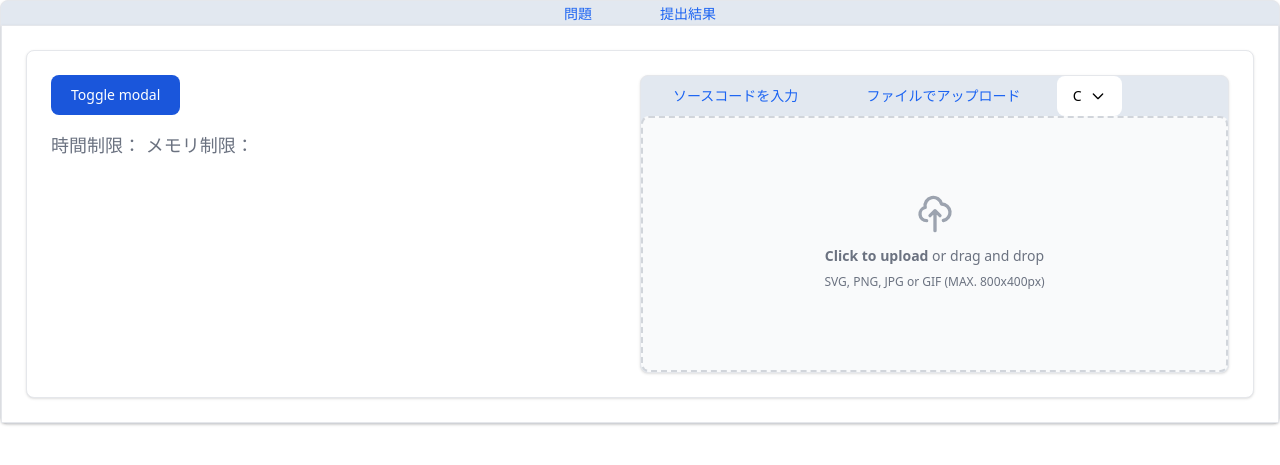
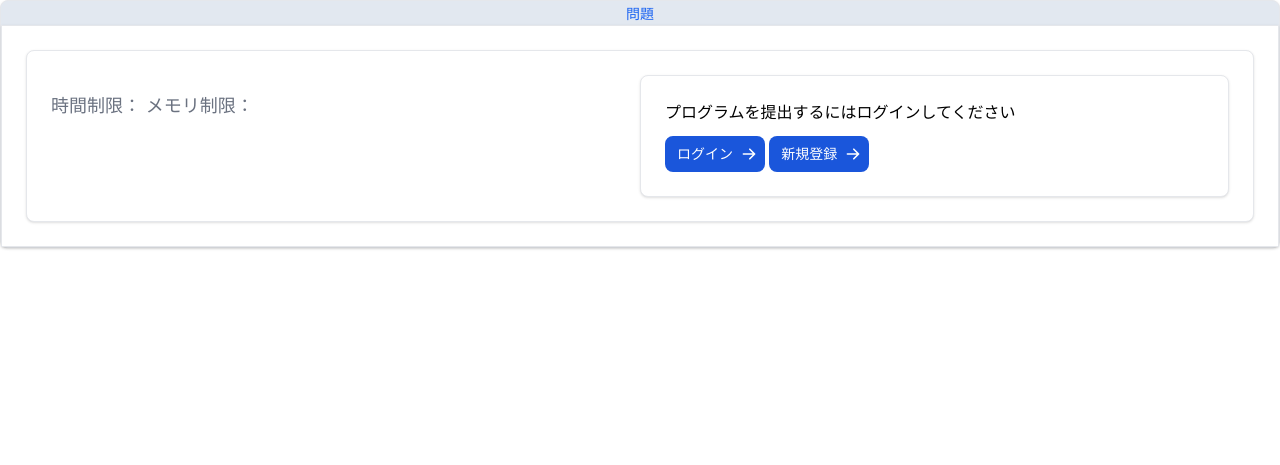
Before and after one commit to mtaku3/capybara-online-judge, a PHP site: template src/App/Presentation/Template/Problem.twig in a window 1280 px wide. Shown: the part 120-585 px from the top of the page. Run offline with PHP 8.4, Linux system fonts and the light colour scheme; the template is opened without the code that fills it, so the values that code supplies are empty; style sheets or scripts are compiled from the project's sources; some libraries are stand-ins or nearby versions.

Commit message:
feat:問題詳細ページの実装

```diff
--- a/src/App/Presentation/Template/Problem.twig
+++ b/src/App/Presentation/Template/Problem.twig
@@ -1,18 +1,44 @@
 {% extends "Template.twig" %}
 {#}{% set languages = ["C", "CPP"] %}
 #}
+{% block head %}
+    {% include "Component/texme.twig" %}
+    {% include "Component/codemirror.twig" %}
+    <script>
+        window.onload = function() {
+            var inputEl = $("#input")[0];
+            var output = texme.render(inputEl.value);
+            var renderEl = $("#render")[0];
+            renderEl.innerHTML = output;
+            window.MathJax.texReset();
+            window.MathJax.typesetPromise();
+
+            var editor = CodeMirror.fromTextArea($("#code")[0], {
+                mode: "text/x-csrc",
+                lineNumbers: true,
+                extraKeys: {
+                    "Ctrl-Space": "autocomplete"
+                }
+            });
+            editor.setSize("80%", "100%");
+        }
+    </script>
+{% endblock head %}
 {% block body %}
     {% include "Component/NavBar.twig" %}
-    {#}{{ dump(problemSubmittableLanguages) }}#}
-    {% set i = 1 %}{# 未ログイン時：０　ログイン時：１　管理者ログイン　２ #}
     <div class="w-full h-full bg-slate-200 border border-gray-200 rounded-lg shadow dark:bg-gray-800 dark:border-gray-700 ">
         <div class="place-self-center display:flex">
             <a href="http://localhost/problem"
                class="place-self-center font-medium text-sm text-blue-600 dark:text-blue-500 hover:underline m-8">問題</a>
-            {% if i %}
+            {% if user %}
                 {#ログイン時表示#}
                 <a href="http://localhost//problem/{{ problemId }}/submissions"
                    class="place-self-center font-medium text-sm text-blue-600 dark:text-blue-500 hover:underline m-8">提出結果</a>
+            {% endif %}
+            {% if user.getIsAdmin %}
+                {#ログイン時表示#}
+                <a href="http://localhost//problem/{{ problemId }}/testcases"
+                   class="place-self-center font-medium text-sm text-blue-600 dark:text-blue-500 hover:underline m-8">テストケース</a>
             {% endif %}
         </div>
         <div class="w-full h-full p-6 bg-white border border-gray-200 rounded-none shadow dark:bg-gray-800 dark:border-gray-700">
@@ -22,14 +48,21 @@
                         <div class ="w-full display:flex">
                             <div>
                                 <h2 class="text-4xl font-extrabold dark:text-white">{{ problemTitle }}</h2>
-                                {% set k = 1 %}
-                                {% if k == 1 %}
+                                {% if user.getIsAdmin %}
                                     {#管理者ログイン時#}
                                     <!-- Modal toggle -->
                                     <button data-modal-target="defaultModal"
                                             data-modal-toggle="defaultModal"
                                             class="block text-white bg-blue-700 hover:bg-blue-800 focus:ring-4 focus:outline-none focus:ring-blue-300 font-medium rounded-lg text-sm px-5 py-2.5 text-center dark:bg-blue-600 dark:hover:bg-blue-700 dark:focus:ring-blue-800"
-                                            type="button">Toggle modal</button>
+                                            type="button">
+                                        <svg class="w-5 h-5 ml-2"
+                                             fill="currentColor"
+                                             viewBox="0 0 20 20"
+                                             xmlns="http://www.w3.org/2000/svg">
+                                            <path d="M11 3a1 1 0 100 2h2.586l-6.293 6.293a1 1 0 101.414 1.414L15 6.414V9a1 1 0 102 0V4a1 1 0 00-1-1h-5z"></path>
+                                            <path d="M5 5a2 2 0 00-2 2v8a2 2 0 002 2h8a2 2 0 002-2v-3a1 1 0 10-2 0v3H5V7h3a1 1 0 000-2H5z"></path>
+                                        </svg>
+                                    </button>
                                     <!-- Main modal -->
                                     <div id="defaultModal"
                                          tabindex="-1"
@@ -84,48 +117,40 @@
                             </div>
                         </div>
                         <p class="my-4 text-lg text-gray-500">時間制限：{{ problemTimeConstraint }} メモリ制限：{{ problemMemoryConstraint }}</p>
-                        <p class="my-4 text-lg text-gray-500">{{ problemBody }}</p>
+                        <div id="render" class="markdown"></div>
+                        <textarea id="input" hidden>
+                        {{ problemBody|raw }}
+                        </textarea>
                     </div>
-                    {% if i == 0 %}
-                        {#未ログイン時#}
-                        <div class="w-1/2  place-self-center ">
-                            <div class="w-full p-6 obj place-self-center bg-white border border-gray-200 rounded-lg shadow dark:bg-gray-800 dark:border-gray-700">
-                                <p class="mb-3 font-normal　text-center　text-gray-700 dark:text-gray-400">プログラムを提出するにはログインしてください</p>
-                                <a href="http://localhost/auth/login"
-                                   class="inline-flex items-center px-3 py-2 text-sm font-medium text-center text-white bg-blue-700 rounded-lg hover:bg-blue-800 focus:ring-4 focus:outline-none focus:ring-blue-300 dark:bg-blue-600 dark:hover:bg-blue-700 dark:focus:ring-blue-800">
-                                    ログイン
-                                    <svg aria-hidden="true"
-                                         class="w-4 h-4 ml-2 -mr-1"
-                                         fill="currentColor"
-                                         viewBox="0 0 20 20"
-                                         xmlns="http://localhost/auth/login">
-                                        <path fill-rule="evenodd" d="M10.293 3.293a1 1 0 011.414 0l6 6a1 1 0 010 1.414l-6 6a1 1 0 01-1.414-1.414L14.586 11H3a1 1 0 110-2h11.586l-4.293-4.293a1 1 0 010-1.414z" clip-rule="evenodd">
-                                        </path>
-                                    </svg>
-                                </a>
-                                <a href="http://localhost/auth/register"
-                                   class="inline-flex items-center px-3 py-2 text-sm font-medium text-center text-white bg-blue-700 rounded-lg hover:bg-blue-800 focus:ring-4 focus:outline-none focus:ring-blue-300 dark:bg-blue-600 dark:hover:bg-blue-700 dark:focus:ring-blue-800">
-                                    新規登録
-                                    <svg aria-hidden="true"
-                                         class="w-4 h-4 ml-2 -mr-1"
-                                         fill="currentColor"
-                                         viewBox="0 0 20 20"
-                                         xmlns="http://localhost/auth/register">
-                                        <path fill-rule="evenodd" d="M10.293 3.293a1 1 0 011.414 0l6 6a1 1 0 010 1.414l-6 6a1 1 0 01-1.414-1.414L14.586 11H3a1 1 0 110-2h11.586l-4.293-4.293a1 1 0 010-1.414z" clip-rule="evenodd">
-                                        </path>
-                                    </svg>
-                                </a>
-                            </div>
-                        </div>
-                    {% endif %}
-                    {% if i == 1 %}
+                    {% if user %}
                         {#ログイン時#}
                         <div class="w-1/2 bg-slate-200 border border-gray-200 rounded-lg shadow dark:bg-gray-800 dark:border-gray-700">
-                            <div class=" display:flex ">
-                                <a href="http://localhost/problem"
-                                   class=" font-medium text-sm text-blue-600 dark:text-blue-500 hover:underline m-8">ソースコードを入力</a>
-                                <a href="http://localhost/problem"
-                                   class=" font-medium text-sm text-blue-600 dark:text-blue-500 hover:underline m-8">ファイルでアップロード</a>
+                            <ul class="w-full flex flex-wrap text-sm font-medium text-center text-gray-500 border-b border-gray-200 rounded-t-lg bg-gray-200 dark:border-gray-700 dark:text-gray-400 dark:bg-gray-800 "
+                                id="defaultTab"
+                                data-tabs-toggle="#defaultTabContent"
+                                role="tablist">
+                                <li class="mr-2">
+                                    <button id="source-tab"
+                                            data-tabs-target="#source"
+                                            type="button"
+                                            role="tab"
+                                            aria-controls="source"
+                                            aria-selected="true"
+                                            class="inline-block p-4 text-blue-600 rounded-tl-lg hover:bg-gray-100 dark:bg-gray-800 dark:hover:bg-gray-700 dark:text-blue-500">
+                                        ソースコードで提出
+                                    </button>
+                                </li>
+                                <li class="mr-2">
+                                    <button id="file-tab"
+                                            data-tabs-target="#file"
+                                            type="button"
+                                            role="tab"
+                                            aria-controls="file"
+                                            aria-selected="false"
+                                            class="inline-block p-4 hover:text-gray-600 hover:bg-gray-100 dark:hover:bg-gray-700 dark:hover:text-gray-300">
+                                        ファイルでアップロード
+                                    </button>
+                                </li>
                                 <button id="dropdownDefaultButton"
                                         data-dropdown-toggle="dropdown"
                                         class=" ml-auto text-lg bg-white hover:bg-slate-300 focus:ring-4 focus:outline-none focus:ring-blue-300 font-medium rounded-lg text-sm px-4 py-2.5 text-right inline-flex items-center dark:bg-blue-600 dark:hover:bg-blue-700 dark:focus:ring-blue-800"
@@ -171,34 +196,31 @@
                                         </li>
                                     </ul>
                                 </div>
-                            </div>
-                            {% set j = 1 %} {# ０：ソースコード選択　１：ファイル提出選択　#}
-                            {% if j == 0  %}
+                            </ul>
+                            <div id="defaultTabContent">
                                 {#ソースコード選択時#}
-                                <div class="w-full  p-6 obj place-self-center bg-white border border-gray-200 rounded-none shadow dark:bg-gray-800 dark:border-gray-700">
-                                    <form>
-                                        <div class="w-full mb-4 border border-gray-200 rounded-lg bg-gray-50 dark:bg-gray-700 dark:border-gray-600">
-                                            <div class="px-4 py-2 bg-white rounded-t-lg dark:bg-gray-800">
-                                                <label for="comment" class="sr-only">Your comment</label>
-                                                <textarea id="comment"
-                                                          rows="4"
-                                                          class="w-full px-0 text-sm text-gray-900 bg-white border-0 dark:bg-gray-800 focus:ring-0 dark:text-white dark:placeholder-gray-400"
-                                                          placeholder="Write a code"
-                                                          required></textarea>
-                                            </div>
-                                            <div class="flex place-self-end px-3 py-2 border-t dark:border-gray-600 display:flex justify-end">
-                                                <button type="submit"
-                                                        class="inline-flex items-center  py-2.5 px-4 text-xs font-medium text-center text-white bg-blue-700 rounded-lg focus:ring-4 focus:ring-blue-200 dark:focus:ring-blue-900 hover:bg-blue-800">
-                                                    提出
-                                                </button>
-                                            </div>
-                                        </div>
-                                    </form>
+                                <div class="w-full  p-6 obj place-self-center bg-white border border-gray-200 rounded-none shadow dark:bg-gray-800 dark:border-gray-700"
+                                     id="source">
+                                    <textarea id="code" name="code">
+#include <stdio.h>
+int main() {
+    int number;
+
+    printf("Enter an integer: ");
+
+    // reads and stores input
+    scanf("%d", &number);
+
+    // displays output
+    printf("You entered: %d", number);
+
+    return 0;
+}
+{{problemBody}}
+</textarea>
                                 </div>
-                            {% endif %}
-                            {% if j == 1 %}
                                 {#ファイル提出選択時#}
-                                <div class="flex items-center justify-center w-full">
+                                <div class="flex hidden items-center justify-center w-full"id="file">
                                     <label for="dropzone-file"
                                            class="flex flex-col items-center justify-center w-full h-64 border-2 border-gray-300 border-dashed rounded-lg cursor-pointer bg-gray-50 dark:hover:bg-bray-800 dark:bg-gray-700 hover:bg-gray-100 dark:border-gray-600 dark:hover:border-gray-500 dark:hover:bg-gray-600">
                                         <div class="flex flex-col items-center justify-center pt-5 pb-6">
@@ -219,11 +241,41 @@
                                         <input id="dropzone-file" type="file" class="hidden" />
                                     </label>
                                 </div>
-                            {% endif %}
-                        </div>
-                    {% endif %}
-                </div>
-            </a>
+                            </div>
+                        {% else %}
+                            {#未ログイン時#}
+                            <div class="w-1/2  place-self-center ">
+                                <div class="w-full p-6 obj place-self-center bg-white border border-gray-200 rounded-lg shadow dark:bg-gray-800 dark:border-gray-700">
+                                    <p class="mb-3 font-normal　text-center　text-gray-700 dark:text-gray-400">プログラムを提出するにはログインしてください</p>
+                                    <a href="http://localhost/auth/login"
+                                       class="inline-flex items-center px-3 py-2 text-sm font-medium text-center text-white bg-blue-700 rounded-lg hover:bg-blue-800 focus:ring-4 focus:outline-none focus:ring-blue-300 dark:bg-blue-600 dark:hover:bg-blue-700 dark:focus:ring-blue-800">
+                                        ログイン
+                                        <svg aria-hidden="true"
+                                             class="w-4 h-4 ml-2 -mr-1"
+                                             fill="currentColor"
+                                             viewBox="0 0 20 20"
+                                             xmlns="http://localhost/auth/login">
+                                            <path fill-rule="evenodd" d="M10.293 3.293a1 1 0 011.414 0l6 6a1 1 0 010 1.414l-6 6a1 1 0 01-1.414-1.414L14.586 11H3a1 1 0 110-2h11.586l-4.293-4.293a1 1 0 010-1.414z" clip-rule="evenodd">
+                                            </path>
+                                        </svg>
+                                    </a>
+                                    <a href="http://localhost/auth/register"
+                                       class="inline-flex items-center px-3 py-2 text-sm font-medium text-center text-white bg-blue-700 rounded-lg hover:bg-blue-800 focus:ring-4 focus:outline-none focus:ring-blue-300 dark:bg-blue-600 dark:hover:bg-blue-700 dark:focus:ring-blue-800">
+                                        新規登録
+                                        <svg aria-hidden="true"
+                                             class="w-4 h-4 ml-2 -mr-1"
+                                             fill="currentColor"
+                                             viewBox="0 0 20 20"
+                                             xmlns="http://localhost/auth/register">
+                                            <path fill-rule="evenodd" d="M10.293 3.293a1 1 0 011.414 0l6 6a1 1 0 010 1.414l-6 6a1 1 0 01-1.414-1.414L14.586 11H3a1 1 0 110-2h11.586l-4.293-4.293a1 1 0 010-1.414z" clip-rule="evenodd">
+                                            </path>
+                                        </svg>
+                                    </a>
+                                </div>
+                            </div>
+                        {% endif %}
+                    </div>
+                </a>
+            </div>
         </div>
-    </div>
-{% endblock body %}
+    {% endblock body %}
```
